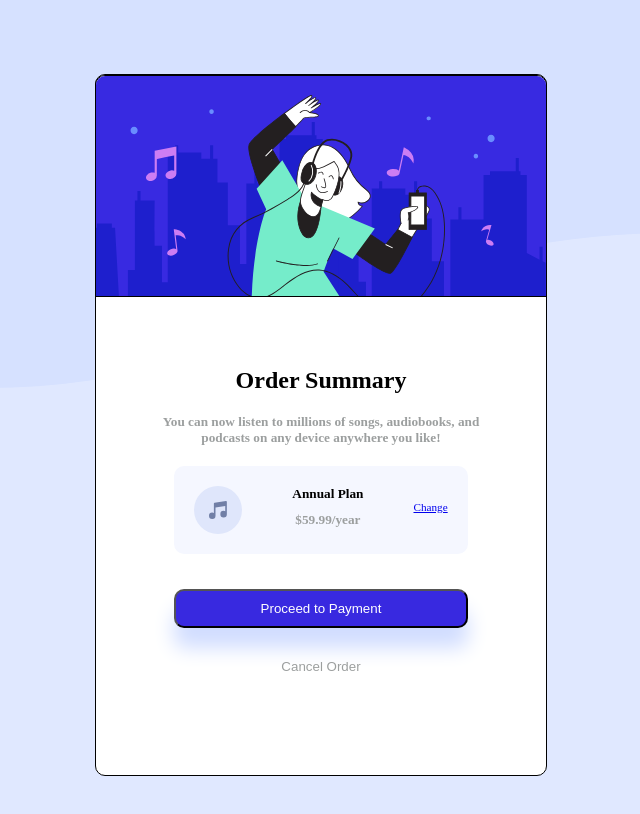
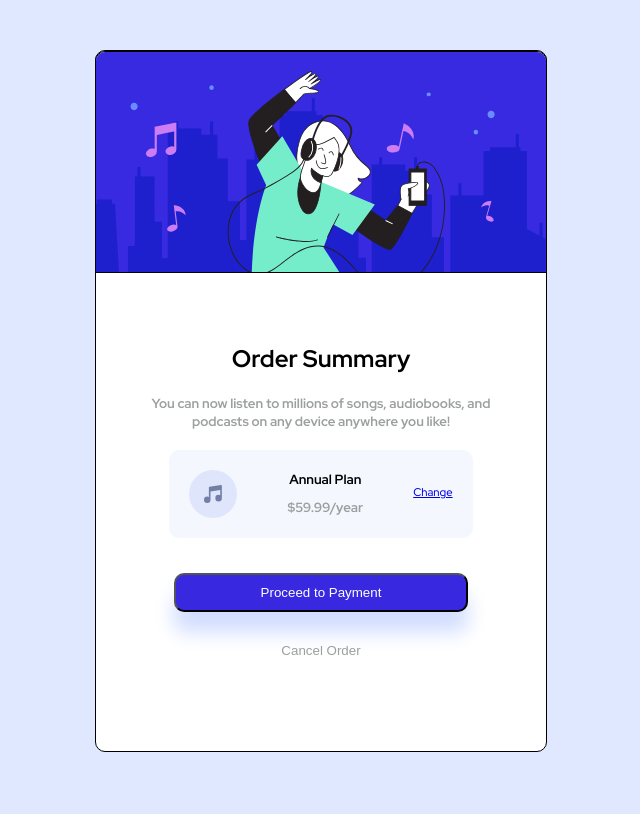
Before and after one commit to coder3223/OrderSummaryComponent, a plain HTML site: page index.html in a window 1280 px wide. Shown: the whole page, without its empty margins (319-959 px from the left). Drawn offline with Linux system fonts and the light colour scheme.

Commit message:
fixed from issues

```diff
--- a/index.html
+++ b/index.html
@@ -6,10 +6,15 @@
     <meta name="viewport" content="width=device-width, initial-scale=1.0" />
     <title>Workspace</title>
     <link rel="stylesheet" href="styles.css" />
+    <link rel="preconnect" href="https://fonts.googleapis.com" />
+    <link rel="preconnect" href="https://fonts.gstatic.com" crossorigin />
+    <link
+      href="https://fonts.googleapis.com/css2?family=Red+Hat+Display:wght@500;700;900&display=swap"
+      rel="stylesheet"
+    />
   </head>
   <body>
-    <main>
-      <section class="card-container">
+    <main class="card-container">
       <img
         src="images/illustration-hero.svg"
         alt="hero image"
@@ -17,14 +22,15 @@
       />
       <h2>Order Summary</h2>
       <h5 class="gray">
-          You can now listen to millions of songs, audiobooks, and podcasts on
-          any device anywhere you like!
+        You can now listen to millions of songs, audiobooks, and podcasts on any
+        device anywhere you like!
       </h5>
       <section class="plan-info">
         <img
           src="images/icon-music.svg"
           alt="music-note"
           class="plan-info-image"
+          aria-hidden="true"
         />
         <section class="plan-data">
           <h5 class="plan-title">Annual Plan</h5>
@@ -40,7 +46,6 @@
           <button class="cancel gray">Cancel Order</button>
         </section>
       </div>
-      </section>
     </main>
   </body>
 </html>
--- a/styles.css
+++ b/styles.css
@@ -3,15 +3,16 @@ html {
 }
 
 body {
+  box-sizing: border-box;
   margin: 0;
   height: 100%;
   background-color: #e0e8ff;
+  font-family: 'Red Hat Display', sans-serif;
 }
 
 main {
   display: flex;
   align-items: center;
-  justify-content: center;
   background-image: url("images/pattern-background-desktop.svg");
   background-repeat: no-repeat;
   background-size: contain;
@@ -84,6 +85,7 @@ h5 {
 .payment:hover {
   background-color: #766cf1;
   cursor: pointer;
+  transition: all 0.2s;
 }
 
 .cancel {
@@ -94,6 +96,7 @@ h5 {
 
 .cancel:hover {
   cursor: pointer;
+  transition: all 0.2s;
 }
 
 .gray {
```
Lines whose indentation alone changed are shown as unchanged.
